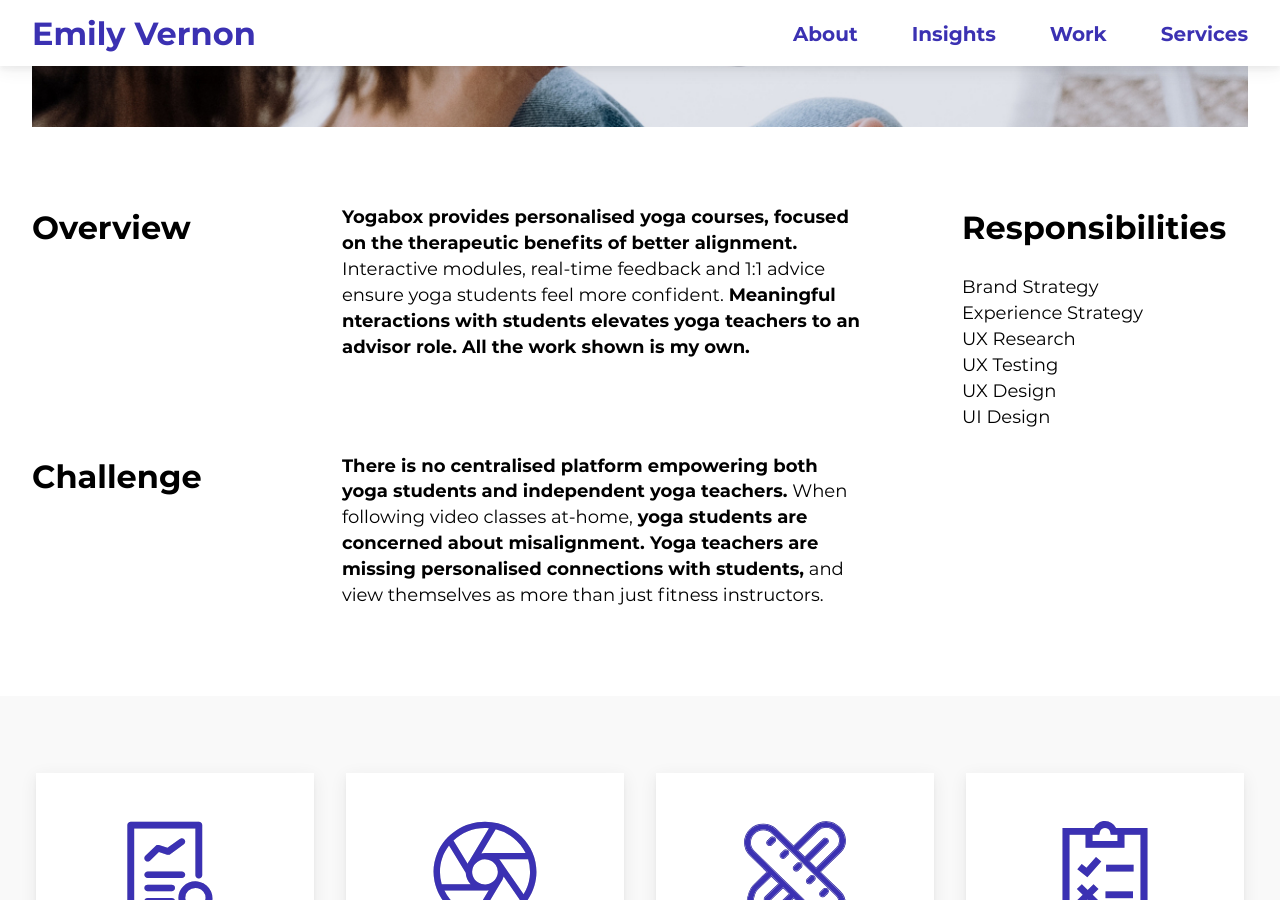
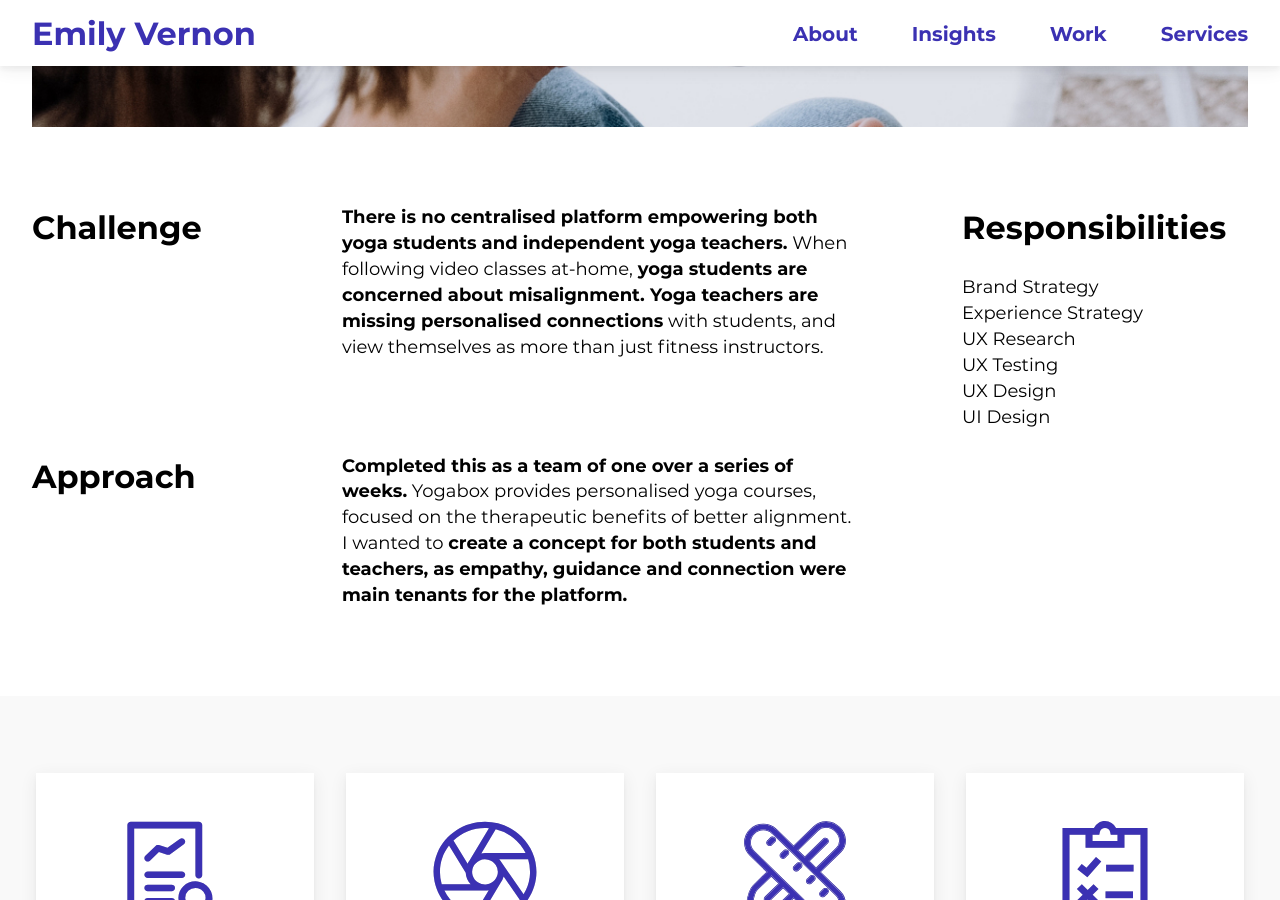
Before and after one commit to emilygv/emilyvernon.com, a Jekyll site: the page built from _casestudies/yogabox.md, in a window 1280 px wide and 900 px high, scrolled down 730 px. Built offline with Jekyll 4.4.1, drawn with Linux system fonts in a browser that asks for light colours.

Commit message:
minor tweaks

```diff
--- a/_casestudies/yogabox.md
+++ b/_casestudies/yogabox.md
@@ -7,8 +7,8 @@ category: Wellbeing
 featured: true
 image: /assets/images/casestudies/yogabox/yogabox_hero_image.jpg
 thumbnail: /assets/images/casestudies/yogabox/yogabox_thumbnail.jpg
-overview: "**Yogabox provides personalised yoga courses, focused on the therapeutic benefits of better alignment.** Interactive modules, real-time feedback and 1:1 advice ensure yoga students feel more confident. **Meaningful nteractions with students elevates yoga teachers to an advisor role. All the work shown is my own.**"
-challange: "**There is no centralised platform empowering both yoga students and independent yoga teachers.** When following video classes at-home, **yoga students are concerned about misalignment. Yoga teachers are missing personalised connections with students,** and view themselves as more than just fitness instructors."
+challange: "**There is no centralised platform empowering both yoga students and independent yoga teachers.** When following video classes at-home, **yoga students are concerned about misalignment. Yoga teachers are missing personalised connections** with students, and view themselves as more than just fitness instructors. "
+approach: "**Completed this as a team of one over a series of weeks.** Yogabox provides personalised yoga courses, focused on the therapeutic benefits of better alignment. I wanted to **create a concept for both students and teachers, as empathy, guidance and connection were main tenants for the platform.**"
 responsibilities: [Brand Strategy, Experience Strategy, UX Research, UX Testing, UX Design, UI Design]
 ---
 
--- a/_layouts/casestudy.html
+++ b/_layouts/casestudy.html
@@ -22,19 +22,19 @@ layout: page
 
         <div class="info-item row mb-5 mb-lg-6">
           <div class="col-lg-4">
-            <div class="fs-2 mb-3 mb-lg-0"><strong>Overview</strong></div>
+            <div class="fs-2 mb-3 mb-lg-0"><strong>Challenge</strong></div>
           </div>
           <div class="col-lg-7">
-            <p class="mb-0">{{page.overview | markdownify}}</p>
+            <p class="mb-0">{{page.challange | markdownify}}</p>
           </div>
         </div>
 
         <div class="info-item row mb-5 mb-lg-0">
           <div class="col-lg-4">
-            <div class="fs-2 mb-3 mb-lg-0"><strong>Challenge</strong></div>
+            <div class="fs-2 mb-3 mb-lg-0"><strong>Approach</strong></div>
           </div>
           <div class="col-lg-7">
-            <p class="mb-0">{{page.challange | markdownify}}</p>
+            <p class="mb-0">{{page.approach | markdownify}}</p>
           </div>
         </div>
       </div>
```
Also changed, not shown: other parts of _casestudies/yogabox.md (+1 -1 lines), _casestudies/artvoy.md (+4 -4 lines), _casestudies/postup.md (+2 -2 lines), index.md (+1 -1 lines), assets/images/about_hero.png, 1 other file.
